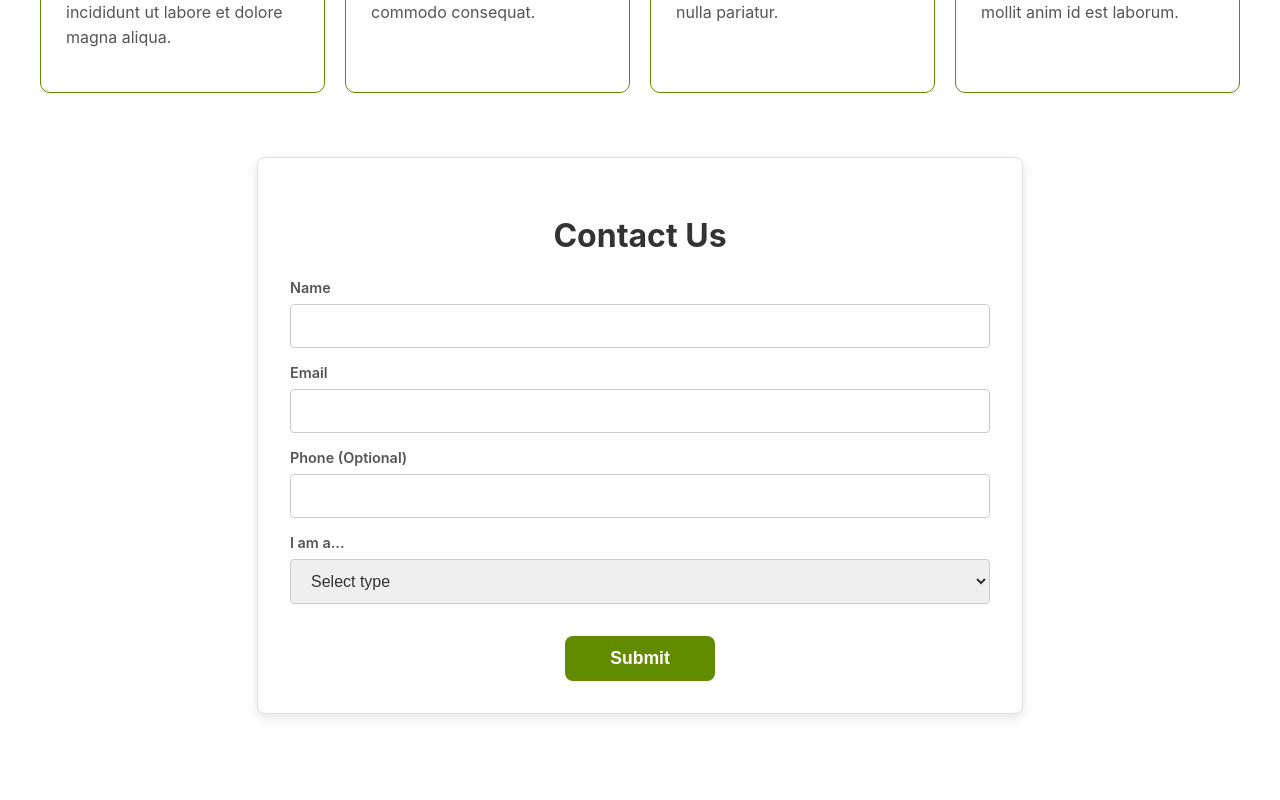
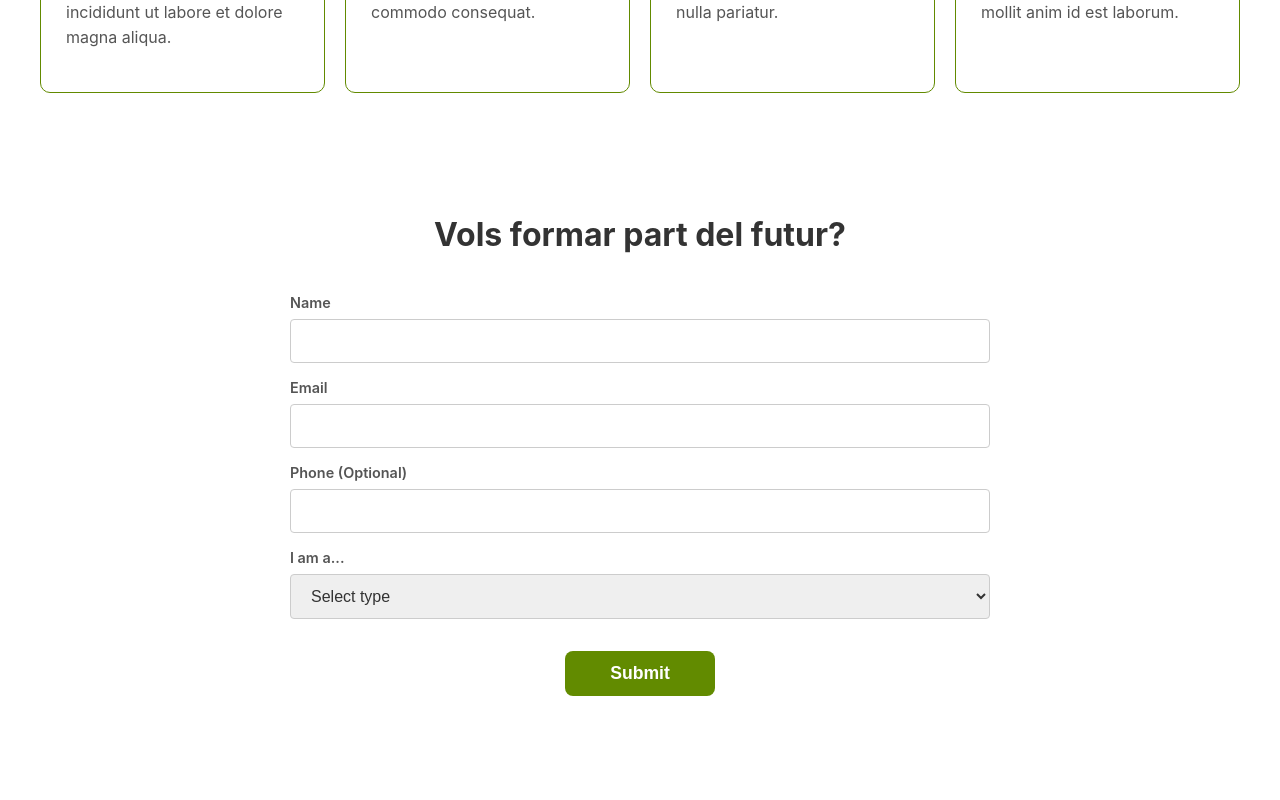
Before and after one commit to jaanque/growly, a React (Create React App) app: page / in a window 1280 px wide. Shown: the part 2780-3580 px from the top of the page. Built offline with nearby package versions, Linux system fonts and the light colour scheme.

Commit message:
UPDATE // CSS

```diff
--- a/src/components/contactForm/ContactForm.css
+++ b/src/components/contactForm/ContactForm.css
@@ -1,25 +1,22 @@
 /* ContactForm.css */
 .contact-form-section {
   padding: 2rem 20px; /* Consistent with other sections like HowToUse */
-  background-color: #ffffff; /* Or #f8f9fa if a slight contrast is desired */
   text-align: center; /* Center the title */
 }
 
 .contact-form-container {
   max-width: 700px; /* Limiting width for better readability, similar to WhyGrowly */
   margin: 0 auto; /* Center the form container */
-  background-color: #ffffff; /* White background for the form card itself */
   padding: 2rem;
   border-radius: 8px; /* Consistent rounded corners */
-  box-shadow: 0 4px 12px rgba(0, 0, 0, 0.1); /* Subtle shadow, similar to App-list li:hover */
-  border: 1px solid #e0e0e0; /* Light border, similar to HowToUse-step */
 }
 
 .contact-form-container h2 {
   font-size: 2rem; /* Slightly smaller than main section titles if needed, or use App-title class */
   color: #333; /* Standard title color */
-  margin-bottom: 1.5rem; /* Space below title */
+  margin-bottom: 2.5rem; /* Space below title */
   text-align: center;
+  font-weight: bold;
 }
 
 .contact-form-container form {
@@ -55,7 +52,6 @@
 .form-group select:focus {
   border-color: #628B00; /* Use main green for focus highlight */
   outline: none;
-  box-shadow: 0 0 0 2px rgba(98, 139, 0, 0.25); /* Subtle focus shadow */
 }
 
 button[type="submit"] {
--- a/src/components/contactForm/ContactForm.js
+++ b/src/components/contactForm/ContactForm.js
@@ -5,7 +5,7 @@ const ContactForm = () => {
   return (
     <section className="contact-form-section">
       <div className="contact-form-container">
-        <h2>Contact Us</h2>
+        <h2>Vols formar part del futur?</h2>
         <form>
         <div className="form-group">
           <label htmlFor="name">Name</label>
```
